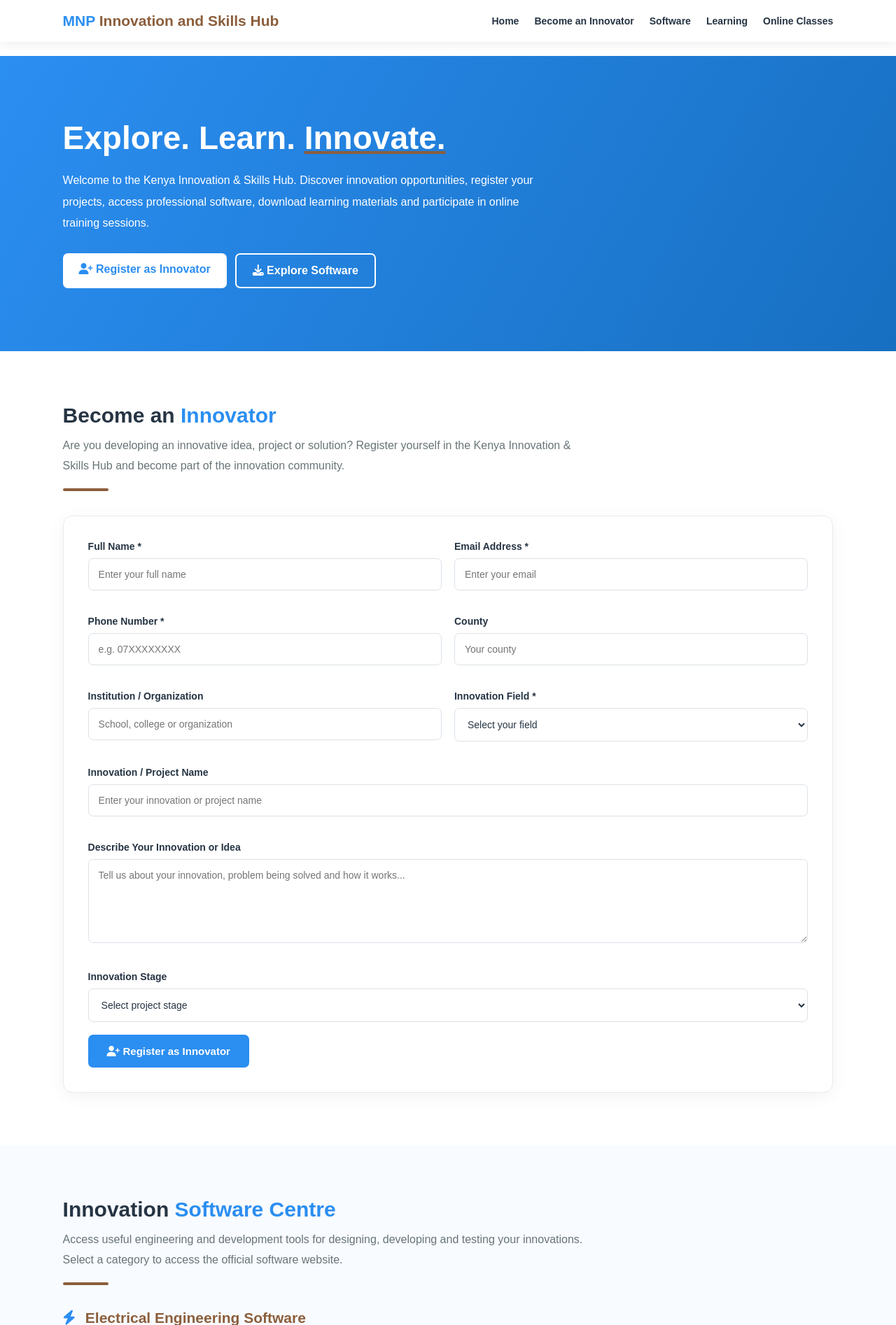
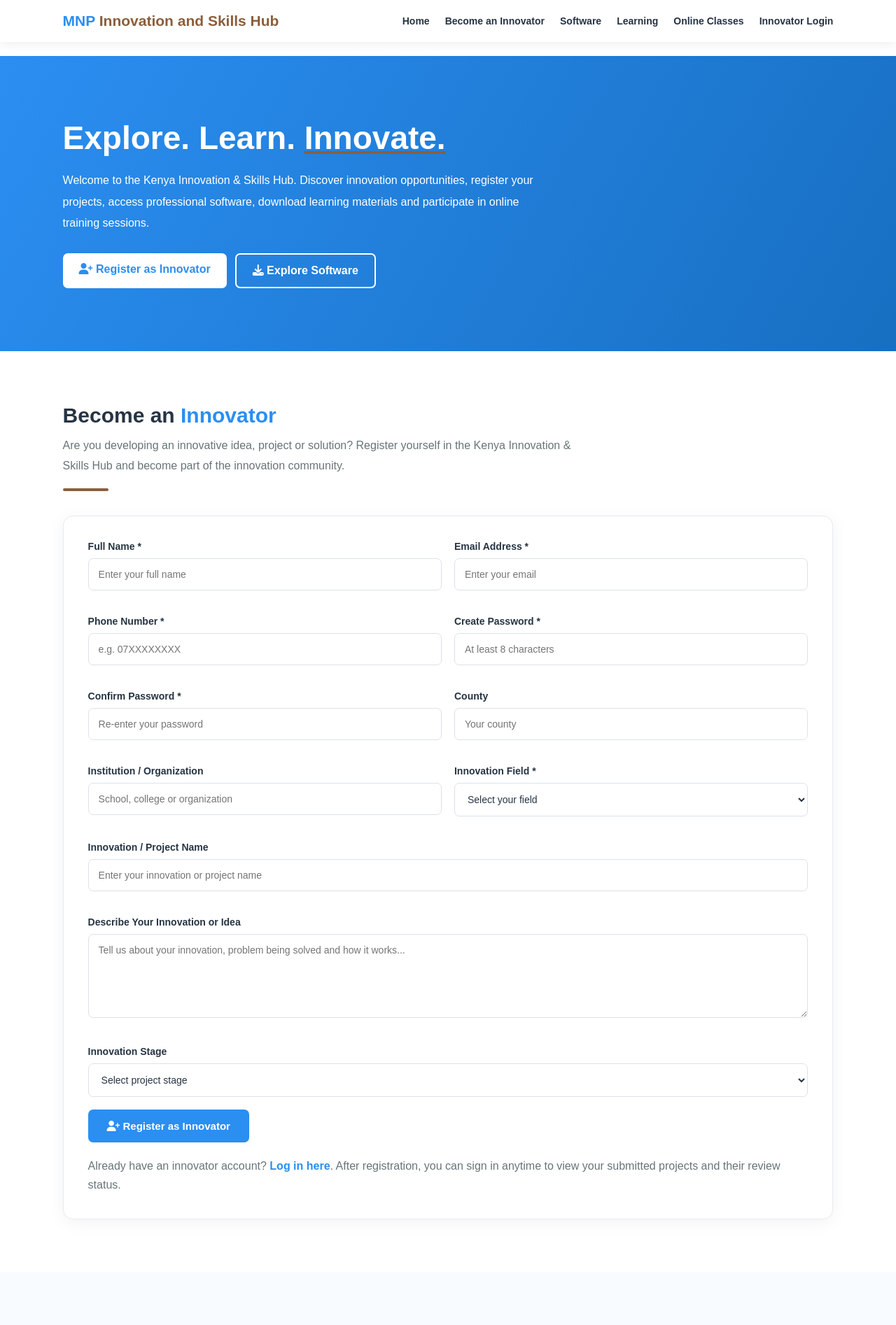
Before and after one commit to jamesmutisokiilu-coder/Meru-National-Polytechnic-innovation-and-skills-management-system, a Flask app: page /explore in a window 1280 px wide. Shown: the top 1894 px of the page at 70% size. Run offline with Flask 3, Linux system fonts and the light colour scheme; data that the repository does not hold is empty.

Commit message:
Enhance explore.html with user account links and form fields
Added account management links for logged-in users and enhanced the registration form with password confirmation and county input.

```diff
--- a/templates/explore.html
+++ b/templates/explore.html
@@ -539,6 +539,12 @@ footer p {
         <a href="#learning">Learning</a>
 
         <a href="#meet">Online Classes</a>
+        {% if session.get('innovator_id') %}
+            <a href="{{ url_for('innovator_dashboard') }}">My Account</a>
+            <a href="{{ url_for('innovator_logout') }}">Logout</a>
+        {% else %}
+            <a href="{{ url_for('innovator_login') }}">Innovator Login</a>
+        {% endif %}
 
     </div>
 
@@ -659,6 +665,18 @@ footer p {
                 </div>
 
                 <div class="form-group">
+                    <label>Create Password *</label>
+                    <input type="password" name="password" minlength="8"
+                    placeholder="At least 8 characters" autocomplete="new-password" required>
+                </div>
+
+                <div class="form-group">
+                    <label>Confirm Password *</label>
+                    <input type="password" name="confirm_password" minlength="8"
+                    placeholder="Re-enter your password" autocomplete="new-password" required>
+                </div>
+
+                <div class="form-group">
 
                     <label>County</label>
 
@@ -763,6 +781,11 @@ footer p {
             </button>
 
         </form>
+        <p style="margin-top:20px;color:var(--gray);line-height:1.7;">
+            Already have an innovator account?
+            <a href="{{ url_for('innovator_login') }}" style="color:var(--blue);font-weight:bold;">Log in here</a>.
+            After registration, you can sign in anytime to view your submitted projects and their review status.
+        </p>
 
     </div>
 
```
